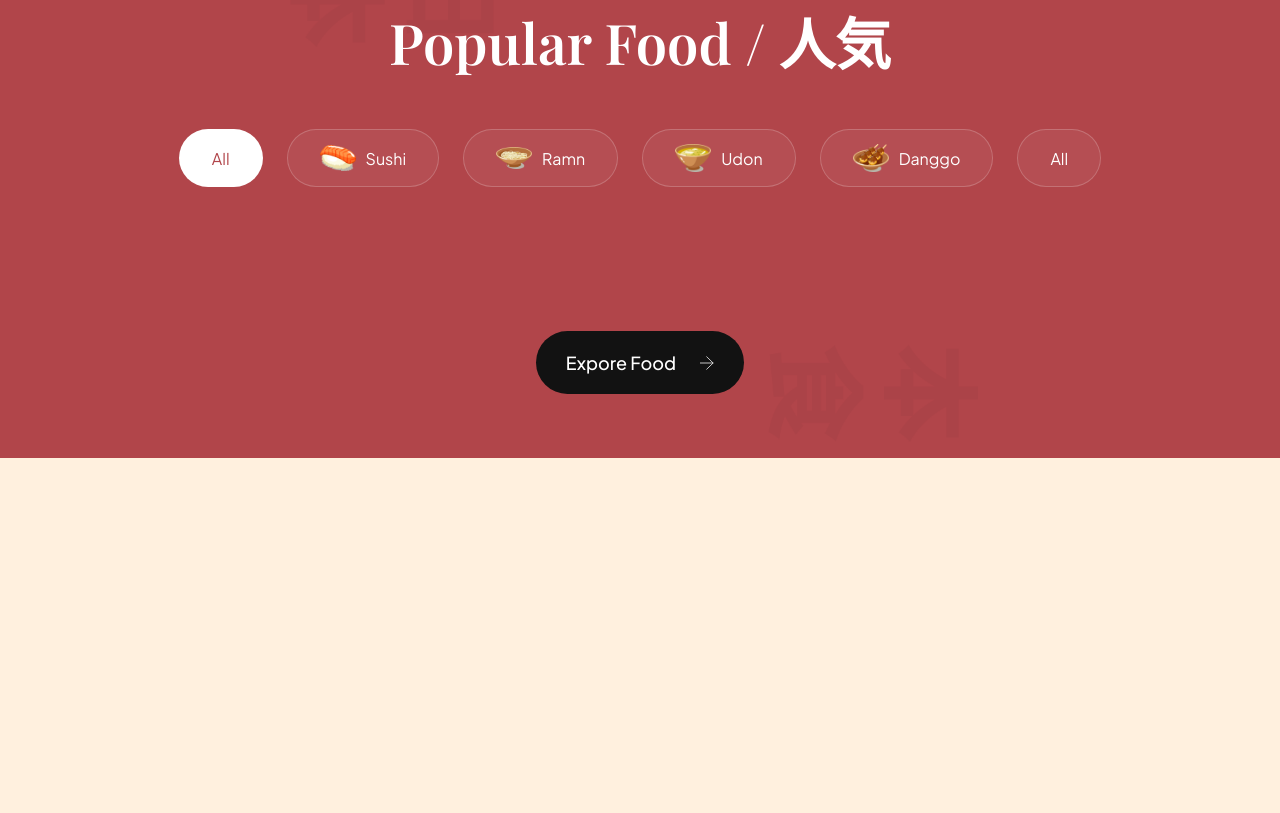
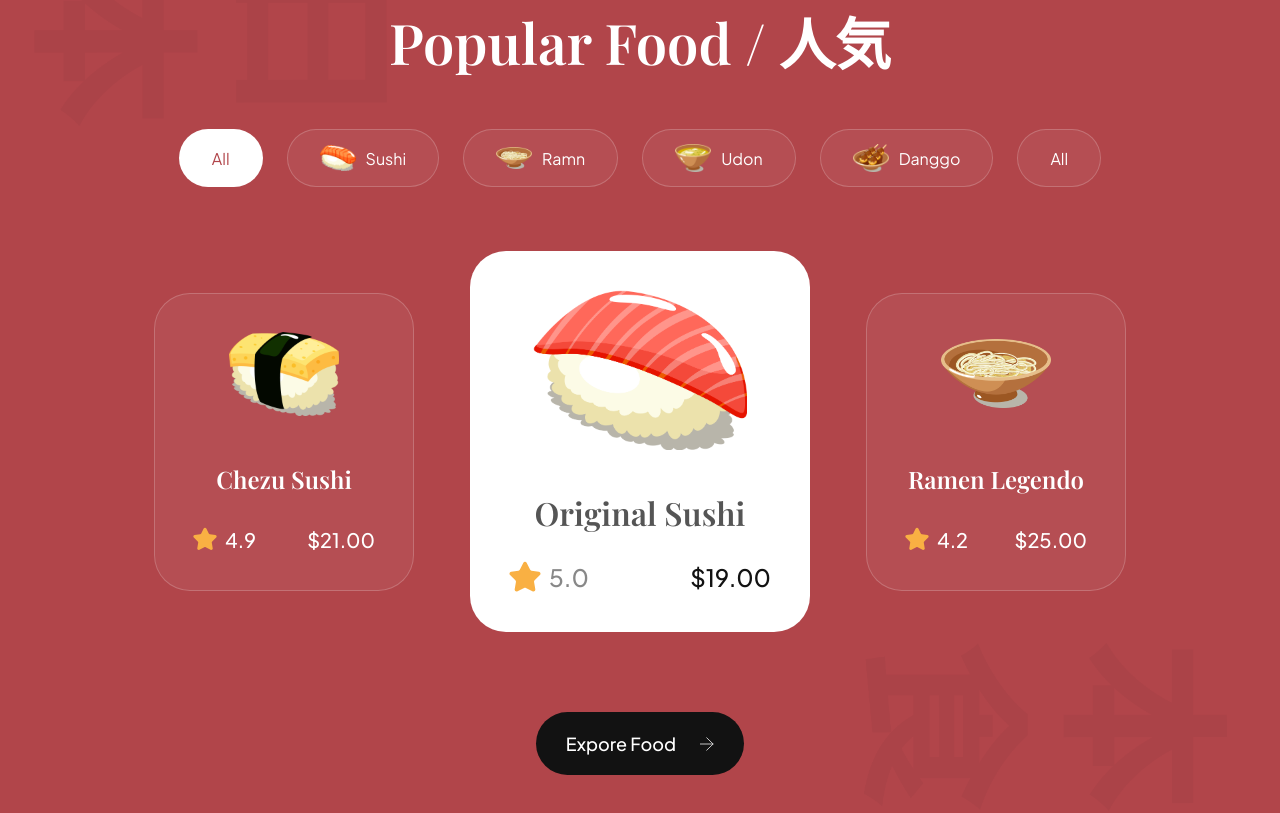
Before and after one commit to GiftChrisJava/sushi, a website built with Vite: page index.html in a window 1280 px wide. Shown: the part 1575-2388 px from the top of the page. Before the commit the page ends 2033 px from the top, so only its background shows below. Built offline with nearby package versions, Linux system fonts and the light colour scheme.

Commit message:
popolat food section complete

```diff
--- a/css/sections/popular.css
+++ b/css/sections/popular.css
@@ -101,3 +101,95 @@
 
   margin-left: 21px;
 }
+
+.popular-foods__card {
+  padding: 38px;
+  min-width: 260px;
+
+  height: fit-content;
+  display: flex;
+  align-items: center;
+  flex-direction: column;
+
+  border-radius: 36px;
+  background: rgba(255, 255, 255, 0.05);
+  border: 1px solid rgba(255, 255, 255, 0.2);
+}
+
+.popular-foods__card-image {
+  width: 110px;
+  height: 84px;
+  object-fit: contain;
+}
+
+.popular-foods__card-title {
+  margin-top: 47px;
+
+  font-weight: 600;
+  font-size: 24px;
+  line-height: 32px;
+  font-family: var(--playfair-display);
+  color: #fff;
+  text-align: center;
+}
+
+.popular-foods__card-details {
+  width: 100%;
+  margin-top: 32px;
+}
+
+.popular-foods__card-rating {
+  display: flex;
+  align-items: center;
+  gap: 8px;
+}
+
+.popular-foods__card-rating img {
+  width: 24px;
+  height: 24px;
+  object-fit: contain;
+}
+
+.popular-foods__card-rating p {
+  font-size: 20px;
+  font-weight: 500;
+  font-family: var(--plus-jakarta-sans);
+  color: #fff;
+}
+
+.popular-foods__card-price {
+  font-size: 20px;
+  font-weight: 500;
+  font-family: var(--plus-jakarta-sans);
+  color: #fff;
+}
+
+.popular-foods__card.active-card {
+  background: #ffff;
+  min-width: 340px;
+}
+
+.popular-foods__card.active-card .popular-foods__card-image {
+  width: 214px;
+  height: 160px;
+}
+
+.popular-foods__card.active-card .popular-foods__card-title {
+  color: var(--black-500);
+  font-size: 32px;
+}
+
+.popular-foods__card.active-card .popular-foods__card-rating img {
+  width: 32px;
+  height: 32px;
+}
+
+.popular-foods__card.active-card .popular-foods__card-rating p {
+  font-size: 24px;
+  color: var(--gray-100);
+}
+
+.popular-foods__card.active-card .popular-foods__card-price {
+  font-size: 24px;
+  color: var(--secondary-color);
+}
--- a/index.html
+++ b/index.html
@@ -134,7 +134,61 @@
         <button class="popular-foods__filter-btn">All</button>
       </div>
 
-      <div class="popular-foods__catalogue"></div>
+      <div class="popular-foods__catalogue">
+        <article class="popular-foods__card">
+          <img
+            class="popular-foods__card-image"
+            src="assets/sushi-12.png"
+            alt="sushi 12"
+          />
+          <h4 class="popular-foods__card-title">Chezu Sushi</h4>
+
+          <div class="popular-foods__card-details flex-between">
+            <div class="popular-foods__card-rating">
+              <img src="assets/star.svg" alt="star" />
+              <p>4.9</p>
+            </div>
+
+            <p class="popular-foods__card-price">$21.00</p>
+          </div>
+        </article>
+
+        <article class="popular-foods__card active-card">
+          <img
+            class="popular-foods__card-image"
+            src="assets/sushi-11.png"
+            alt="sushi 11"
+          />
+          <h4 class="popular-foods__card-title">Original Sushi</h4>
+
+          <div class="popular-foods__card-details flex-between">
+            <div class="popular-foods__card-rating">
+              <img src="assets/star.svg" alt="star" />
+              <p>5.0</p>
+            </div>
+
+            <p class="popular-foods__card-price">$19.00</p>
+          </div>
+        </article>
+
+        <article class="popular-foods__card">
+          <img
+            class="popular-foods__card-image"
+            src="assets/sushi-10.png"
+            alt="sushi 10"
+          />
+          <h4 class="popular-foods__card-title">Ramen Legendo</h4>
+
+          <div class="popular-foods__card-details flex-between">
+            <div class="popular-foods__card-rating">
+              <img src="assets/star.svg" alt="star" />
+              <p>4.2</p>
+            </div>
+
+            <p class="popular-foods__card-price">$25.00</p>
+          </div>
+        </article>
+      </div>
 
       <button class="popular-foods__button">
         Expore Food
```
